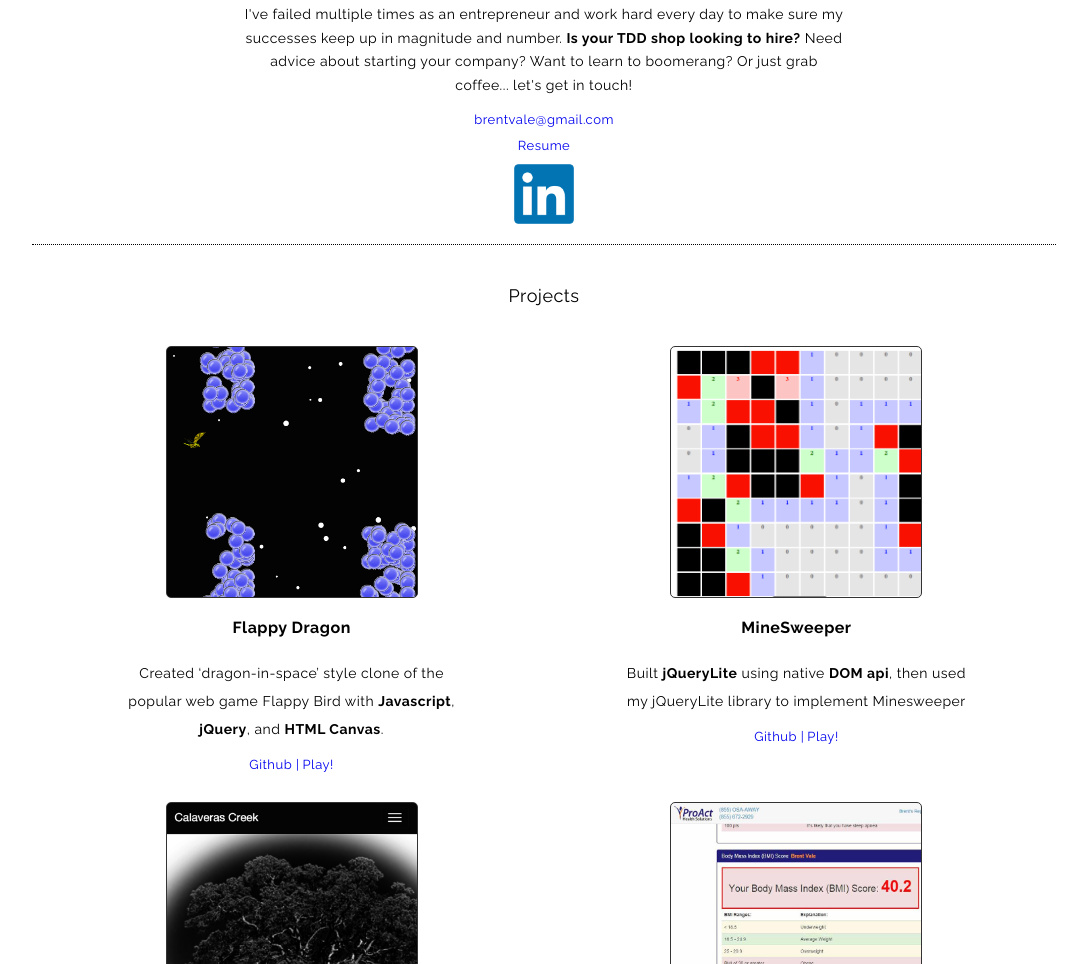
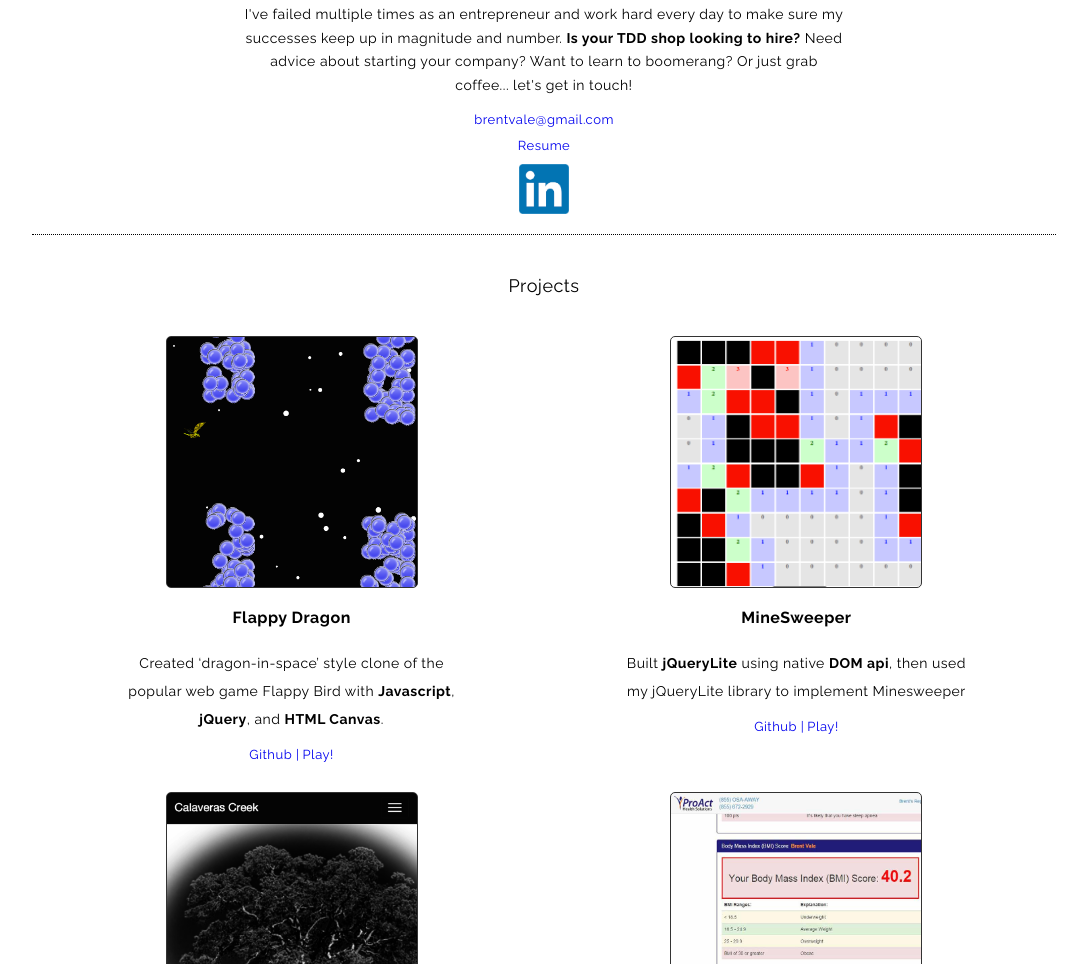
Before and after one commit to brentvale/brentvale, a plain HTML site: page index.html in a window 1280 px wide. Shown: the part 868-1832 px from the top of the page, without its empty margins (96-1183 px from the left). Drawn offline with nearby package versions, Linux system fonts and the light colour scheme.

Commit message:
uses sprite image for linkedin logo

```diff
--- a/css/main.css
+++ b/css/main.css
@@ -239,13 +239,15 @@ iframe{
   margin-bottom:20px;
 }
 #linkedInLogo{
-  height:60px;
-  width:60px;
-  background-size:contain;
-  background-image: url(../images/linkedin_logo.png);
+  height:50px;
+  width:50px;
+  display:block;
+  background-image: url(../images/linkedin_sprite.png);
+  background-repeat: no-repeat;
+  background-size: 100%;
 }
 #linkedInLogo:hover{
-  background-image: url(../images/linkedin_logo_hover.png);
+  background-position: 0 -50px;
   cursor:hand;
   cursor:pointer;
 }
```
Also changed, not shown: images/linkedin_logo.png (deleted), images/linkedin_logo_hover.png (deleted), images/linkedin_sprite.png (added).
